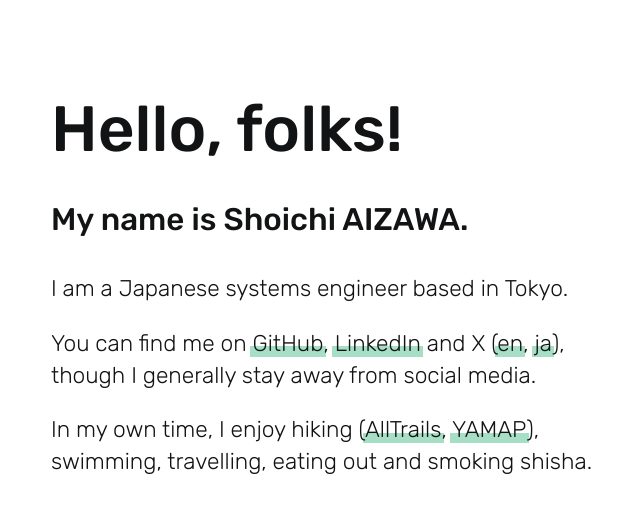
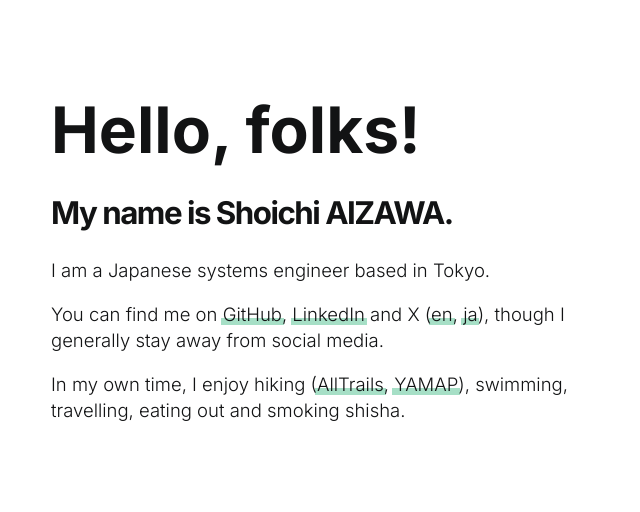
Before and after one commit to shoichiaizawa/shoichiaizawa.github.io, a plain HTML site: page index.html in a window 1280 px wide. Shown: the whole page, without its empty margins (85-725 px from the left). Drawn offline with Linux system fonts and the light colour scheme.

Commit message:
feat(index.html): update the font from Rubik to Inter and change the CSS accordingly

```diff
--- a/index.html
+++ b/index.html
@@ -5,11 +5,13 @@
   <meta http-equiv="X-UA-Compatible" content="IE=edge">
   <title>Shoichi AIZAWA</title>
   <meta name="viewport" content="width=device-width, initial-scale=1">
-  <link href="https://fonts.googleapis.com/css?family=Rubik:300,500,700" rel="stylesheet">
+  <link href="https://fonts.googleapis.com/css?family=Inter:300,700" rel="stylesheet" />
   <link rel="icon" type="image/png" href="https://emojis.slackmojis.com/emojis/images/1643514075/312/doge.png">
   <style>
     body {
-      font-family: 'Rubik', -apple-system, BlinkMacSystemFont, 'Segoe UI', Roboto, Oxygen, Ubuntu, Cantarell, 'Open Sans', 'Helvetica Neue', sans-serif;
+      font-family: 'Inter', -apple-system, BlinkMacSystemFont, 'Segoe UI',
+        Roboto, Oxygen, Ubuntu, Cantarell, 'Open Sans', 'Helvetica Neue',
+        sans-serif;
       font-size: calc(10px + 0.33vw);
       -webkit-font-smoothing: antialiased;
       padding: 5vh 10vw;
@@ -17,41 +19,45 @@
     }
     h1 {
       font-size: 4.5em;
-      font-weight: 500;
+      font-weight: 700;
       margin-bottom: 0;
     }
+    h2 {
+      font-size: 2.2em;
+      font-weight: 700;
+      letter-spacing: -1.5px;
+    }
     p {
-      font-size: 1.6em;
+      font-size: 1.3em;
       font-weight: 300;
       line-height: 1.4;
-      max-width: 26em;
+      max-width: 28em;
     }
     a {
       text-decoration: none;
+      white-space: nowrap;
       color: #121314;
       position: relative;
     }
-    a::after {
-      content: "";
+    a:after {
+      content: '';
       position: absolute;
       z-index: -1;
-      top: 60%;
+      top: 66%;
       left: -0.1em;
       right: -0.1em;
       bottom: 0;
-      transition: top 200ms cubic-bezier(0, .8, .13, 1);
-      background-color: rgba(79,192,141,0.5);
+      transition: top 200ms cubic-bezier(0, 0.8, 0.13, 1);
+      background-color: rgba(79, 192, 141, 0.5);
     }
-    a:hover::after {
+    a:hover:after {
       top: 0%;
     }
   </style>
 </head>
 <body>
   <h1>Hello, folks!</h1>
-  <p style="font-weight:500; font-size:2.2em">
-    My name is Shoichi AIZAWA.
-  </p>
+  <h2>My name is Shoichi AIZAWA.</h2>
   <p>
     I am a Japanese systems engineer based in Tokyo.
   </p>
```
